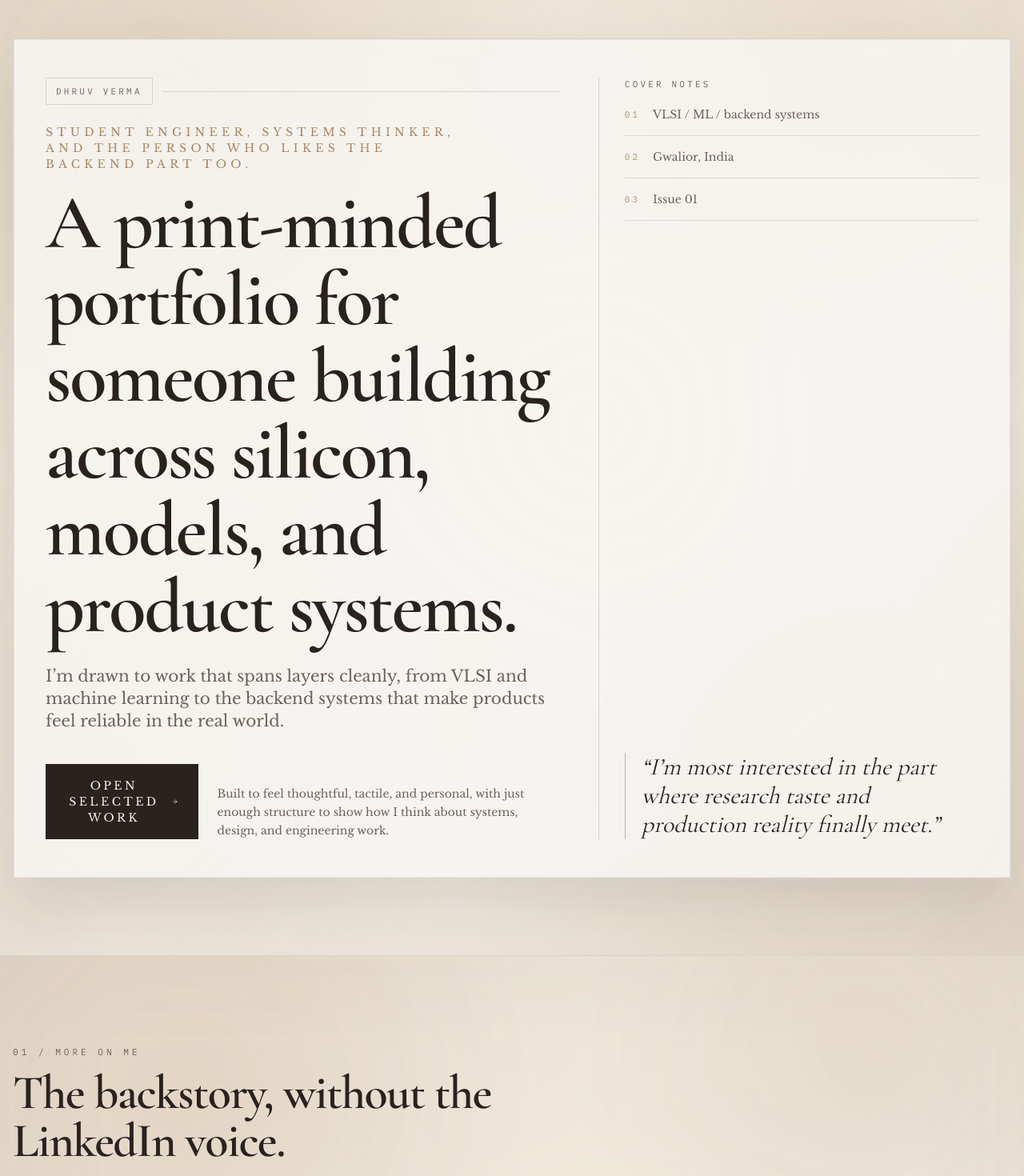
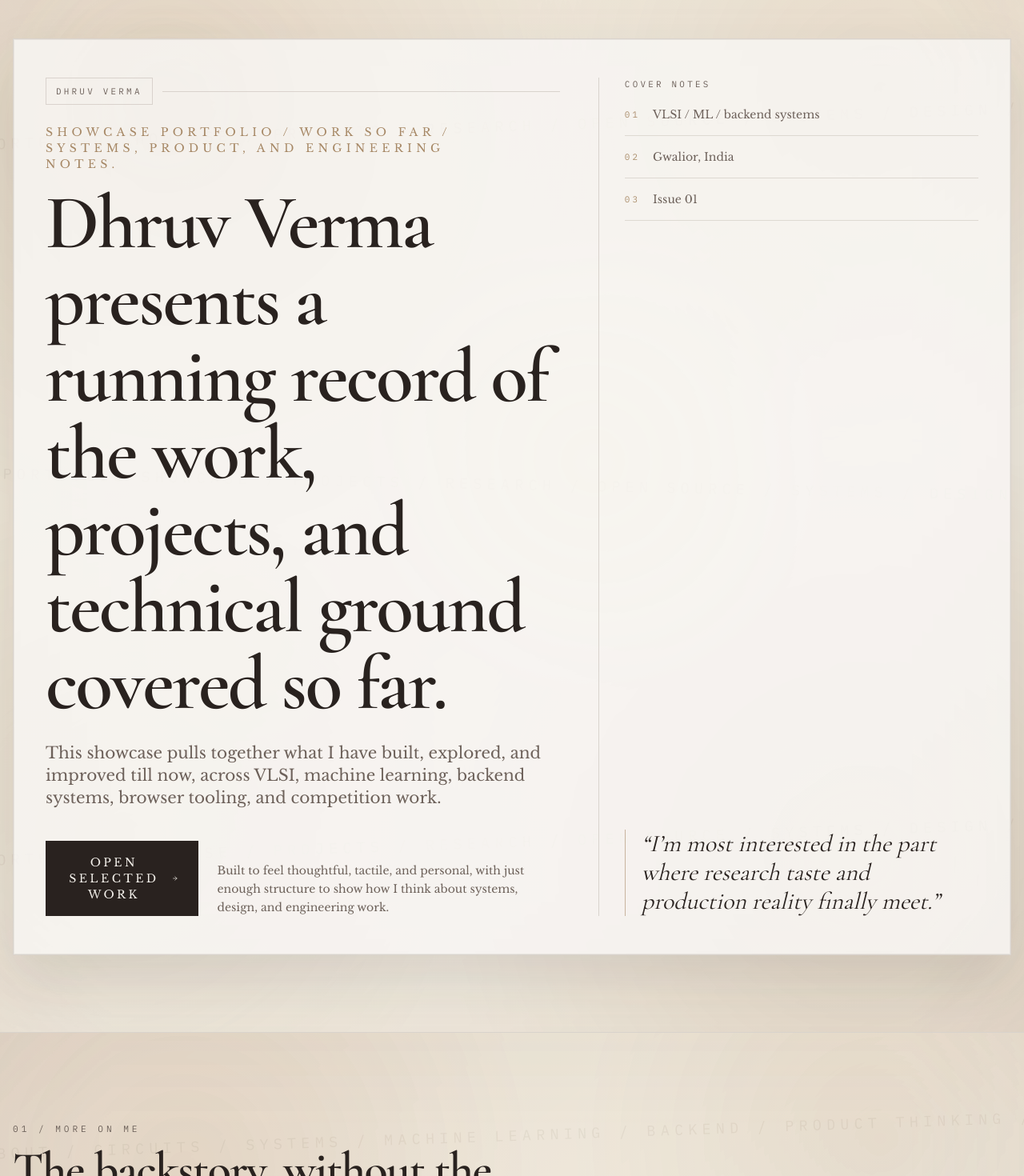
Before and after one commit to dhruvv1101/portfolio, a React (Vite) app: page / in a window 1280 px wide. Shown: the part 80-1550 px from the top of the page at 80% size. Built offline with nearby package versions, Linux system fonts and the light colour scheme; a web font is replaced by a local one.

Commit message:
Add typewriter paper notes and hero copy refresh

```diff
--- a/src/components/About.tsx
+++ b/src/components/About.tsx
@@ -16,6 +16,7 @@ export function About() {
       intro="ABV-IIITM Gwalior / 2023 - 2027"
       folio="Notes"
       variant="muted"
+      backgroundText="about / circuits / systems / machine learning / backend / product thinking / abv iiitm / final year"
     >
       <div className="grid gap-10 md:grid-cols-[1.05fr_0.95fr]">
         <div className="space-y-6 text-lg leading-relaxed text-muted-foreground">
--- a/src/components/CodingProfiles.tsx
+++ b/src/components/CodingProfiles.tsx
@@ -36,6 +36,7 @@ export function CodingProfiles() {
       intro="profiles / practice / public signal"
       folio="Links"
       variant="muted"
+      backgroundText="public trails / leetcode / codeforces / codechef / problem solving / practice / ranking / consistency"
     >
       <div className="grid gap-6 md:grid-cols-3">
         {profiles.map((profile, index) => (
--- a/src/components/Contact.tsx
+++ b/src/components/Contact.tsx
@@ -54,6 +54,7 @@ export function Contact() {
       kicker="I’m open to internships, research-heavy builds, backend/product systems work, and conversations that are actually specific."
       intro="contact / collab / opportunities"
       folio="Close"
+      backgroundText="contact / collaboration / internships / research / backend systems / product builds / opportunities"
     >
       <div className="grid gap-8 lg:grid-cols-[0.9fr_1.1fr]">
         <div className="editorial-card px-6 py-7">
--- a/src/components/Experience.tsx
+++ b/src/components/Experience.tsx
@@ -59,6 +59,7 @@ export function Experience() {
       folio="Timeline"
       variant="muted"
       contentClassName="max-w-6xl"
+      backgroundText="experience / curefit / csat / invoice sync / shopify / uniware / backend flows / production systems"
     >
       <div className="space-y-8">
         {experiences.map((experience, index) => (
--- a/src/components/Hero.tsx
+++ b/src/components/Hero.tsx
@@ -10,6 +10,12 @@ const coverMeta = [
   "VLSI / ML / backend systems",
   "Gwalior, India",
   "Issue 01",
+];
+
+const backgroundLines = [
+  "portfolio showcase / projects / research / open source / systems / design / engineering",
+  "portfolio showcase / projects / research / open source / systems / design / engineering",
+  "portfolio showcase / projects / research / open source / systems / design / engineering",
 ];
 
 export function Hero({ onNavigate }: HeroProps) {
@@ -33,6 +39,12 @@ export function Hero({ onNavigate }: HeroProps) {
 
   return (
     <section ref={heroRef} className={`aging-paper relative overflow-hidden px-4 pb-16 pt-28 md:pb-24 md:pt-32 ${isReading ? "is-reading" : ""}`}>
+      <div aria-hidden="true" className="section-background-text">
+        {backgroundLines.map((line, index) => (
+          <span key={`${line}-${index}`}>{line}</span>
+        ))}
+      </div>
+
       <div className="pointer-events-none absolute inset-0">
         <motion.div
           aria-hidden="true"
@@ -72,16 +84,16 @@ export function Hero({ onNavigate }: HeroProps) {
 
               <div className="space-y-4">
                 <p className="max-w-lg text-sm uppercase tracking-[0.38em] text-primary/85">
-                  Student engineer, systems thinker, and the person who likes the backend part too.
+                  Showcase portfolio / work so far / systems, product, and engineering notes.
                 </p>
                 <h1 className="max-w-4xl text-6xl font-semibold leading-[0.92] md:text-8xl">
-                  A print-minded portfolio for someone building across silicon, models, and product systems.
+                  Dhruv Verma presents a running record of the work, projects, and technical ground covered so far.
                 </h1>
               </div>
 
               <p className="max-w-2xl text-lg leading-relaxed text-muted-foreground md:text-xl">
-                I’m drawn to work that spans layers cleanly, from VLSI and machine learning to the backend systems
-                that make products feel reliable in the real world.
+                This showcase pulls together what I have built, explored, and improved till now, across VLSI,
+                machine learning, backend systems, browser tooling, and competition work.
               </p>
             </div>
 
--- a/src/components/Projects.tsx
+++ b/src/components/Projects.tsx
@@ -57,6 +57,7 @@ export function Projects() {
       kicker="Click a project and it takes over the main spread. The layout stays magazine-like, but now it actually reacts."
       intro="projects / experiments / systems"
       folio="Features"
+      backgroundText="projects / chessflow / study buddy / intentlens / kaggle / analysis / extension / machine learning"
     >
       <div className="grid gap-8 lg:grid-cols-[1.2fr_0.8fr] lg:items-start">
         <article className="editorial-card self-start grid gap-8 px-6 py-7 md:grid-cols-[0.8fr_1.2fr]">
--- a/src/components/Section.tsx
+++ b/src/components/Section.tsx
@@ -14,6 +14,7 @@ interface SectionProps {
   title?: string;
   intro?: string;
   variant?: "default" | "muted";
+  backgroundText?: string;
 }
 
 export function Section({
@@ -28,6 +29,7 @@ export function Section({
   title,
   intro,
   variant = "default",
+  backgroundText,
 }: SectionProps) {
   const sectionRef = useRef<HTMLElement | null>(null);
   const [isReading, setIsReading] = useState(false);
@@ -58,6 +60,14 @@ export function Section({
         className
       )}
     >
+      {backgroundText && (
+        <div aria-hidden="true" className="section-background-text">
+          <span>{backgroundText}</span>
+          <span>{backgroundText}</span>
+          <span>{backgroundText}</span>
+          <span>{backgroundText}</span>
+        </div>
+      )}
       <motion.div
         initial={{ opacity: 0, y: 50 }}
         whileInView={{ opacity: 1, y: 0 }}
--- a/src/components/Skills.tsx
+++ b/src/components/Skills.tsx
@@ -26,6 +26,7 @@ export function Skills() {
       kicker="Some of it is model tooling. Some of it is core electronics. Some of it is just the backend plumbing you need when real systems touch each other."
       intro="craft / stack / platforms"
       folio="Toolkit"
+      backgroundText="stack / python / java / typescript / verilog / ml / systems / shopify / uniware / limechat"
     >
       <div className="grid gap-8 lg:grid-cols-[1fr_0.8fr]">
         <div className="grid gap-6 md:grid-cols-3">
--- a/src/index.css
+++ b/src/index.css
@@ -166,6 +166,39 @@
     z-index: 1;
   }
 
+  .section-background-text {
+    position: absolute;
+    inset: 0;
+    z-index: 0;
+    pointer-events: none;
+    display: flex;
+    flex-direction: column;
+    justify-content: space-around;
+    gap: 1.25rem;
+    overflow: hidden;
+    padding: 1.5rem 1rem;
+  }
+
+  .section-background-text span {
+    font-family: var(--font-mono);
+    font-size: clamp(0.8rem, 1vw + 0.55rem, 1.15rem);
+    font-weight: 400;
+    letter-spacing: 0.34em;
+    line-height: 1.7;
+    text-transform: uppercase;
+    white-space: nowrap;
+    color: rgba(99, 75, 48, 0.075);
+    transform: rotate(-2deg) translateX(-3%);
+  }
+
+  .section-background-text span:nth-child(even) {
+    transform: rotate(1.2deg) translateX(-1%);
+  }
+
+  .darker-mode .section-background-text span {
+    color: rgba(235, 219, 194, 0.06);
+  }
+
   .aging-paper.is-reading::before {
     animation: paper-age-cycle 25s linear infinite;
   }
```
